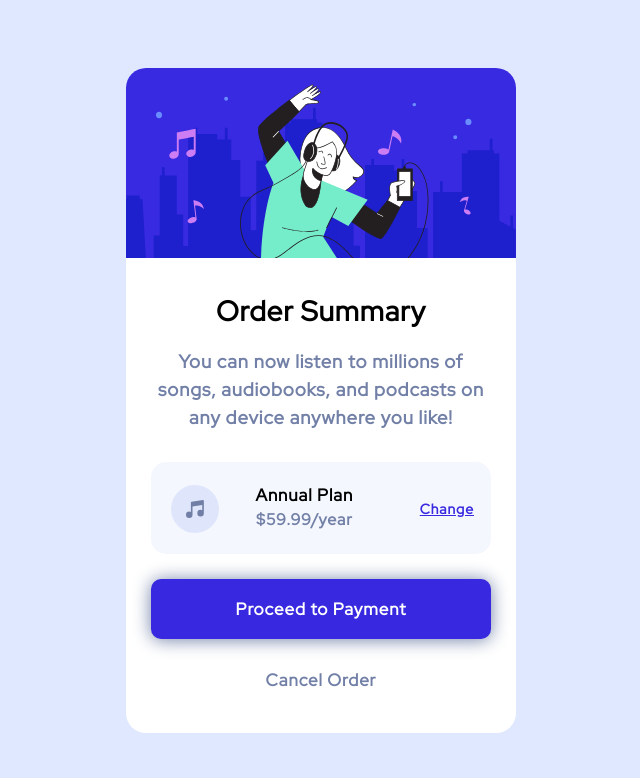
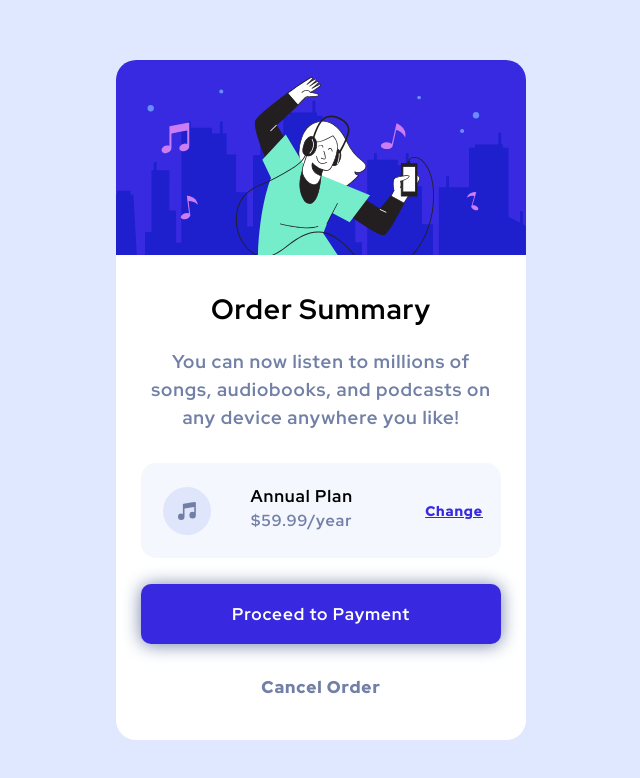
Before and after one commit to mouad-P7/Order-summary-component, a plain HTML site: page index.html in a window 1280 px wide. Shown: the whole page, without its empty margins (319-959 px from the left). Drawn offline with Linux system fonts and the light colour scheme.

Commit message:
I changed for the second time my google fonts link in my html file, and i changed the height and width of the card.

```diff
--- a/index.html
+++ b/index.html
@@ -5,7 +5,7 @@
     <meta name="viewport" content="width=device-width, initial-scale=1.0">
     <title>Frontend Mentor | Order summary component</title>
     <link rel="stylesheet" href="styles.css">
-    <link rel='stylesheet' href='https://fonts.googleapis.com/css?family=Red%20Hat%20Display'>
+    <link rel='stylesheet' href='https://fonts.googleapis.com/css2?family=Red+Hat+Display:wght@500;700;900&display=swap'>
 </head>
 
 <body>
--- a/styles.css
+++ b/styles.css
@@ -4,10 +4,10 @@
     --very-pale-blue: hsl(225, 100%, 98%);
     --desaturated-blue: hsl(224, 23%, 55%);
     --dark-blue: hsl(223, 47%, 23%);
-    --card-width: 390px;
-    --card-height: 665px;
+    --card-width: 410px;
+    --card-height: 680px;
     --card-border-radius: 20px;
-    --img-height: 190px;
+    --img-height: 195px;
     --button-border: 10px;
 }
 * {
```
